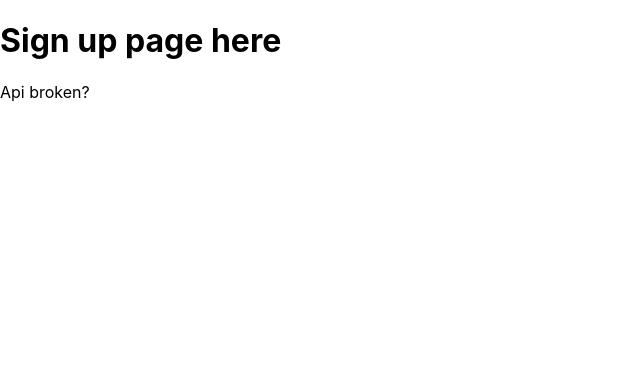
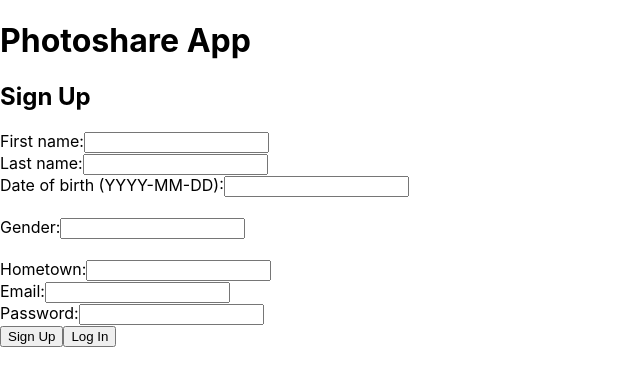
Before and after one commit to kadinrabo/photoshare-app, a React (Create React App) app in the folder client/: page /signup in a window 1280 px wide. Shown: the top 386 px of the page, without its empty margins (0-640 px from the left). Built offline with nearby package versions, Linux system fonts and the light colour scheme; no server answers.

Commit message:
sign up flow

```diff
--- a/client/src/api.js
+++ b/client/src/api.js
@@ -25,3 +25,18 @@ export async function fetchUserByEmail(userEmail) {
     console.error(error);
   }
 }
+
+export async function createNewUser(email, fname, lname, pass, dob, gender, home) {
+  const newUser = { email, fname, lname, pass, dob, gender, home };
+  try {
+    await fetch('http://localhost:8080/users', {
+      method: 'POST',
+      headers: {
+        'Content-Type': 'application/json'
+      },
+      body: JSON.stringify(newUser)
+    });
+  } catch (error) {
+    console.error(error);
+  }
+}
--- a/client/src/components/Login.js
+++ b/client/src/components/Login.js
@@ -3,9 +3,8 @@ import { useHistory } from 'react-router-dom';
 import { fetchUserByEmail } from '../api';
 
 function Login() {
-
     const [email, setEmail] = useState('');
-    const [password, setPassword] = useState('');
+    const [pass, setPass] = useState('');
     const [user, setUser] = useState(null);
     const [formSubmitted, setFormSubmitted] = useState(false);
     const history = useHistory();
@@ -15,39 +14,44 @@ function Login() {
             const fetchedUser = await fetchUserByEmail(email);
             setUser(fetchedUser);
         }
-        if (formSubmitted && email && password) {
+        if (formSubmitted && email && pass) {
             fetchUserData();
         }
-    }, [formSubmitted, email, password]);
+    }, [formSubmitted, email, pass]);
 
     const handleSubmit = (event) => {
         event.preventDefault();
-        if (email !== '' && password !== '') {
+        if (email !== '' && pass !== '') {
             setFormSubmitted(true);
         }
     };
 
+    const handleSignUp = () => {
+        history.push('/signup');
+    };
+
     useEffect(() => {
-        if (user !== null && user.pass === password) {
+        if (user !== null && user.pass === pass) {
             history.push('/home');
             window.localStorage.setItem('uid', user.uid);
         }
-    }, [user, password]);
+    }, [user, pass]);
 
     return (
         <div>
             <h1>Photoshare App</h1>
-            <h2>Login:</h2>
+            <h2>Login</h2>
             <form onSubmit={handleSubmit}>
                 <label> Email:
                     <input type="email" value={email} onChange={(e) => setEmail(e.target.value)} />
                 </label>
                 <br />
                 <label> Password:
-                    <input type="password" value={password} onChange={(e) => setPassword(e.target.value)} />
+                    <input type="pass" value={pass} onChange={(e) => setPassword(e.target.value)} />
                 </label>
                 <br />
-                <button type="submit">Submit</button>
+                <button type="submit">Sign In</button>
+                <button type="button" onClick={handleSignUp}>Sign Up</button>
             </form>
         </div>
     );
--- a/client/src/components/Signup.js
+++ b/client/src/components/Signup.js
@@ -1,22 +1,90 @@
 import React, { useEffect, useState } from 'react';
-import { fetchUserByUid } from '../api';
+import { useHistory } from 'react-router-dom';
+import { createNewUser, fetchUserByEmail } from '../api';
 
 function Signup() {
+    const [email, setEmail] = useState('');
+    const [pass, setPass] = useState('');
     const [user, setUser] = useState(null);
+    const [fname, setFname] = useState('');
+    const [lname, setLname] = useState('');
+    const [dob, setDob] = useState('');
+    const [gender, setGender] = useState('');
+    const [home, setHome] = useState('');
+    const [formSubmitted, setFormSubmitted] = useState(false);
+    const history = useHistory();
+    const regex = /^\d{4}-\d{2}-\d{2}$/;
+    const emailRegex = /^[^\s@]+@[^\s@]+\.[^\s@]+$/;
 
     useEffect(() => {
-        async function fetchUserData() {
-            const fetchedUser = await fetchUserByUid(1);
+        async function createUserData() {
+            // Create the user
+            await createNewUser(email, fname, lname, pass, dob, gender, home);
+            // Fetch the user
+            const fetchedUser = await fetchUserByEmail(email);
             setUser(fetchedUser);
         }
+        if (formSubmitted && fname && lname && dob && email && pass) {
+            createUserData();
+        }
+    }, [formSubmitted, fname, lname, dob, email, pass]);
 
-        fetchUserData();
-    }, []);
+    const handleSubmit = (event) => {
+        event.preventDefault();
+        if (fname !== '' && lname !== '' && dob !== '' && email !== '' && pass !== '' && regex.test(dob) && emailRegex.test(email)) {
+            setFormSubmitted(true);
+        }
+    };
+
+    const handleLogIn = () => {
+        history.push('/');
+    };
+
+    useEffect(() => {
+        if (user !== null && user.pass === pass) {
+            history.push('/home');
+            window.localStorage.setItem('uid', user.uid);
+        }
+    }, [user, pass]);
 
     return (
         <div>
-            <h1>Sign up page here</h1>
-            {user ? (<p>Api active!</p>) : (<p>Api broken?</p>)}
+            <h1>Photoshare App</h1>
+            <h2>Sign Up</h2>
+            <form onSubmit={handleSubmit}>
+                <label> First name:
+                    <input type="fname" value={fname} onChange={(e) => setFname(e.target.value)} />
+                </label>
+                <br />
+                <label> Last name:
+                    <input type="lname" value={lname} onChange={(e) => setLname(e.target.value)} />
+                </label>
+                <br />
+                <label> Date of birth (YYYY-MM-DD):
+                    <input type="dob" value={dob} onChange={(e) => setDob(e.target.value)} />
+                </label>
+                <br />
+                <br />
+                <label> Gender:
+                    <input type="gender" value={gender} onChange={(e) => setGender(e.target.value)} />
+                </label>
+                <br />
+                <br />
+                <label> Hometown:
+                    <input type="home" value={home} onChange={(e) => setHome(e.target.value)} />
+                </label>
+                <br />
+                <label> Email:
+                    <input type="email" value={email} onChange={(e) => setEmail(e.target.value)} />
+                </label>
+                <br />
+                <label> Password:
+                    <input type="pass" value={pass} onChange={(e) => setPass(e.target.value)} />
+                </label>
+                <br />
+                <button type="submit">Sign Up</button>
+                <button type="button" onClick={handleLogIn}>Log In</button>
+            </form>
         </div>
     );
 }
```
Also changed, not shown: 2 other files (tests, documents, lock files or other folders).
